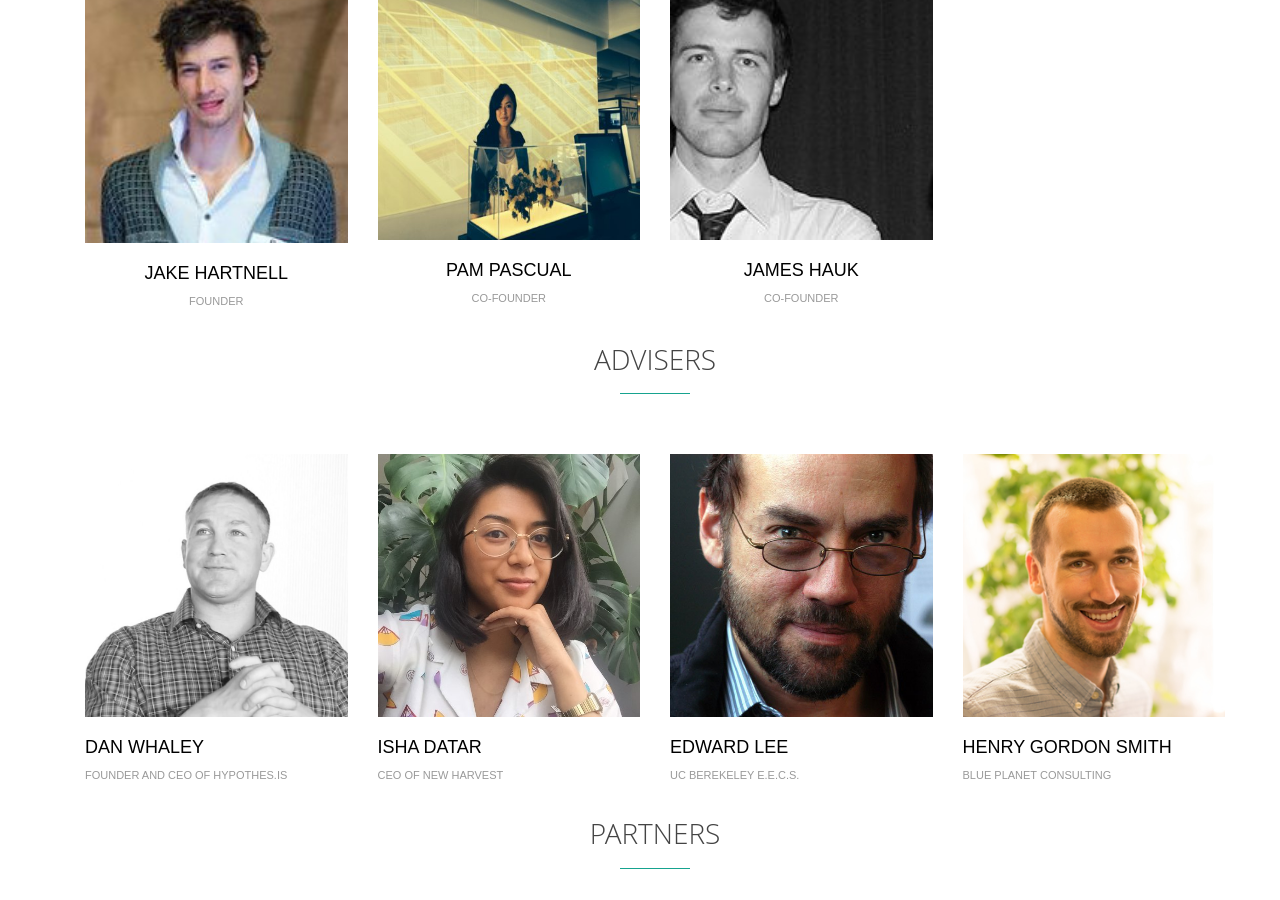
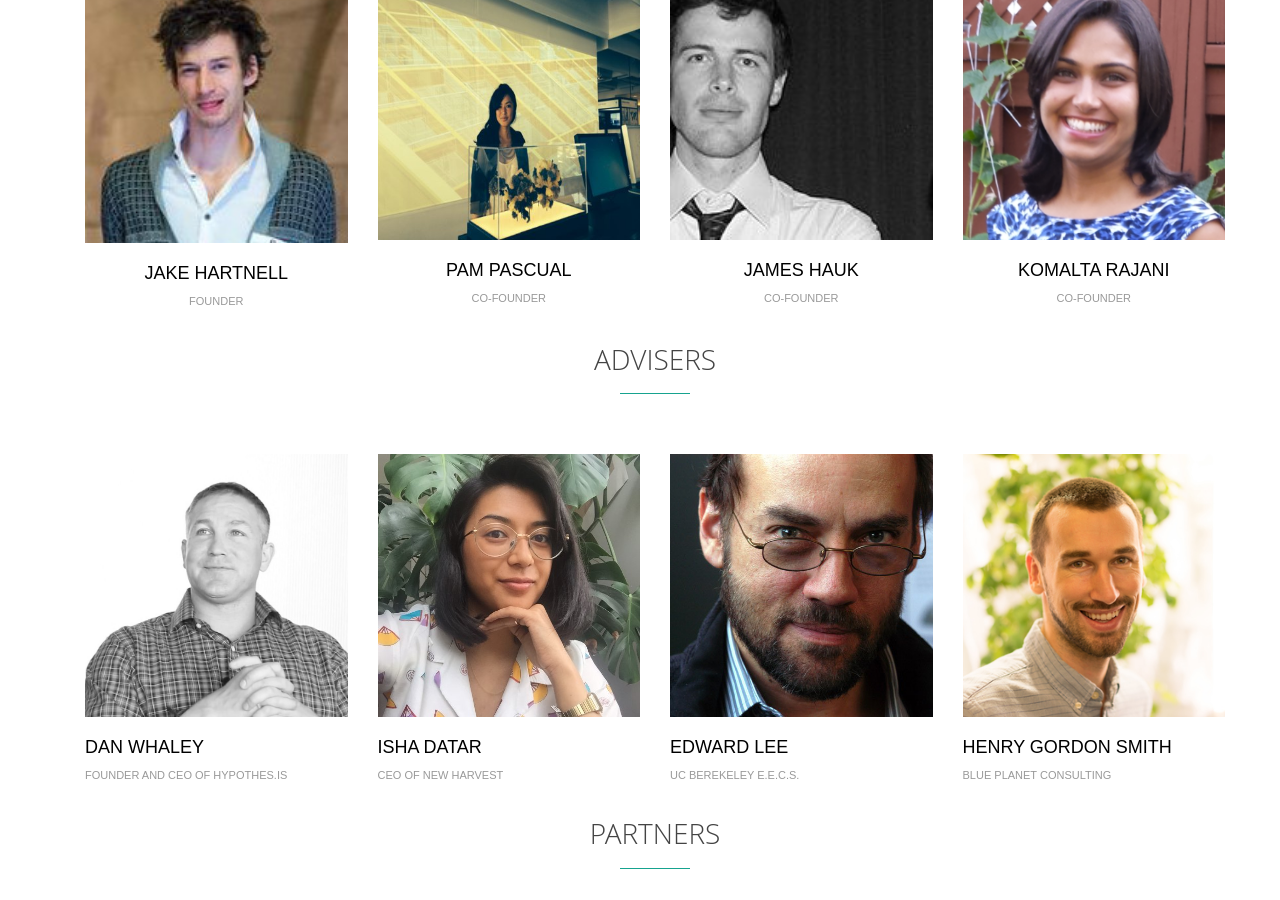
Before and after one commit to CommonGarden/Website, a Jekyll site: the page built from index.html, in a window 1280 px wide and 900 px high, scrolled down 2423 px. Built offline with Jekyll 4.4.1, drawn with Linux system fonts in a browser that asks for light colours; some web fonts are replaced.

Commit message:
Update team.

```diff
--- a/index.html
+++ b/index.html
@@ -129,6 +129,18 @@ layout: default
                   </ul>
                 </div>
                 <h3>James Hauk</h3>
+                <h4>Co-founder</h4>
+              </li>
+              <li class="col-sm-3 col-xs-6">
+                <div class="team-img">
+                  <img class="img-responsive" src="img/people/komal.png" alt="">
+                  <ul>
+                    <li><a href="#"><i class="icon-custom icon-sm rounded-x fa fa-twitter"></i></a></li>
+                    <li><a href="#"><i class="icon-custom icon-sm rounded-x fa fa-facebook"></i></a></li>
+                    <li><a href="#"><i class="icon-custom icon-sm rounded-x fa fa-google-plus"></i></a></li>
+                  </ul>
+                </div>
+                <h3>Komalta Rajani</h3>
                 <h4>Co-founder</h4>
               </li>
             </ul>
```
Also changed, not shown: img/people/komal.png (added).
